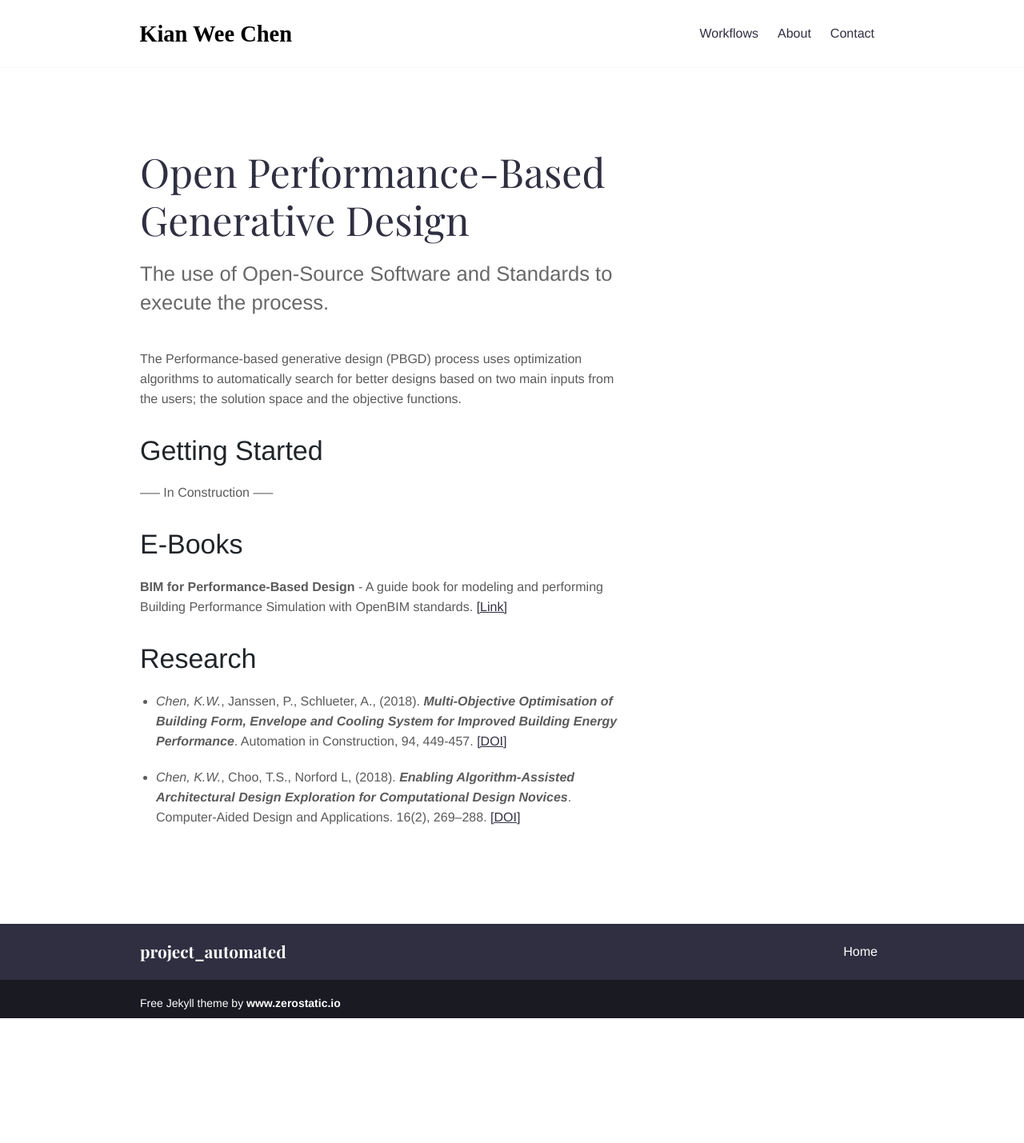
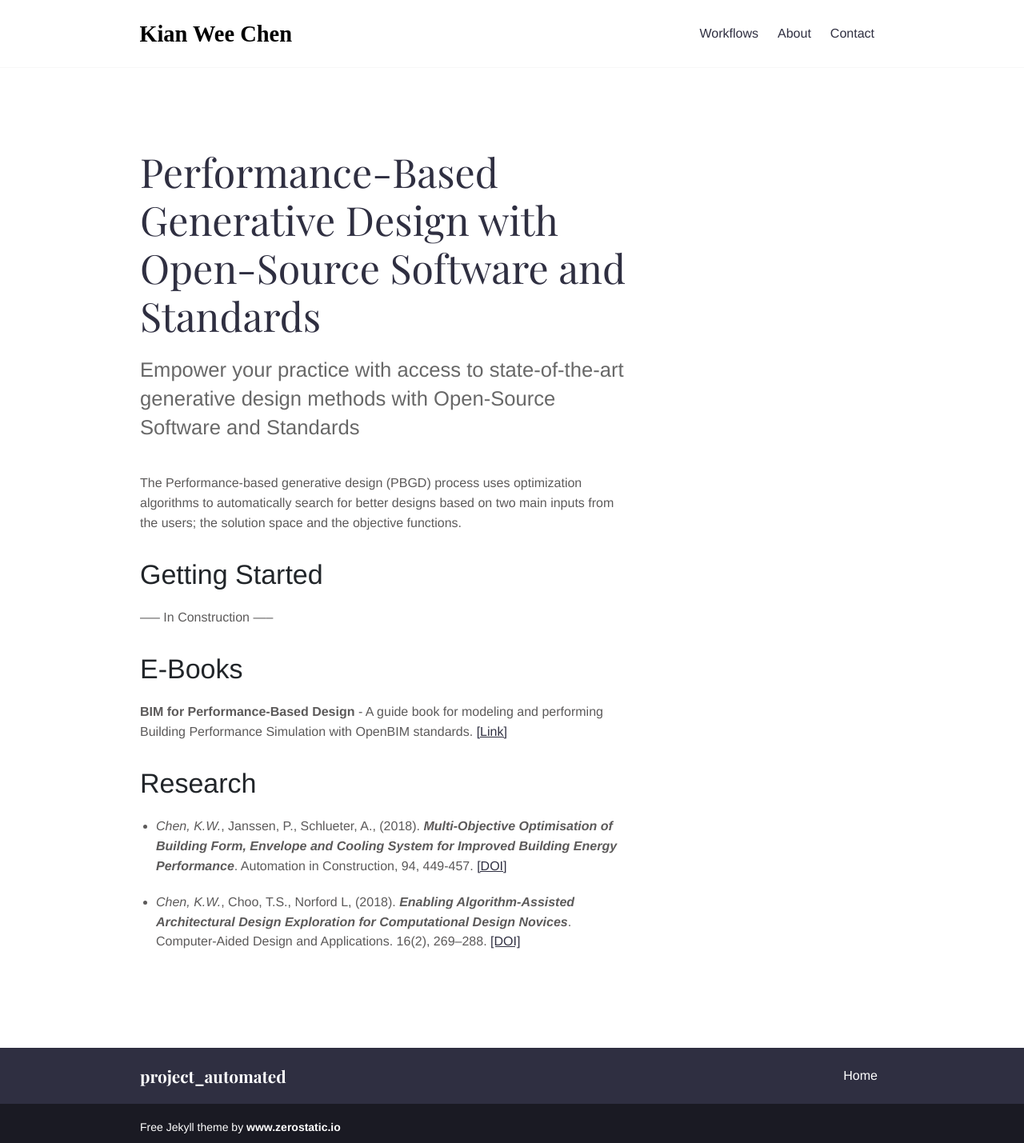
Before and after one commit to chenkianwee/project-automated, a Jekyll site: the page built from _workflows/03_pbgd.md, in a window 1280 px wide. Shown: the whole page at 80% size. Built offline with Jekyll 4.4.1, drawn with Linux system fonts in a browser that asks for light colours; before the commit the page ends 1273 px from its top, so only the background shows below that.

Commit message:
minor changes to pbgd

```diff
--- a/_workflows/03_pbgd.md
+++ b/_workflows/03_pbgd.md
@@ -1,10 +1,10 @@
 ---
-title: "Open Performance-Based Generative Design"
+title: "Performance-Based Generative Design with Open-Source Software and Standards"
 date: 2018-12-28T15:14:39+10:00
 weight: 3
 ---
 
-The use of Open-Source Software and Standards to execute the process.
+Empower your practice with access to state-of-the-art generative design methods with Open-Source Software and Standards
 
 The Performance-based generative design (PBGD) process uses optimization algorithms to automatically search for better designs based on two main inputs from the users; the solution space and the objective functions.
 
```
